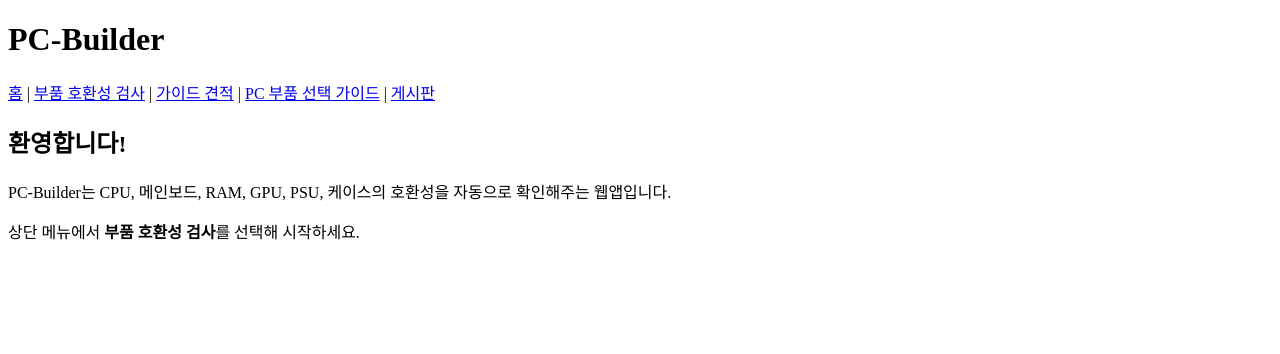
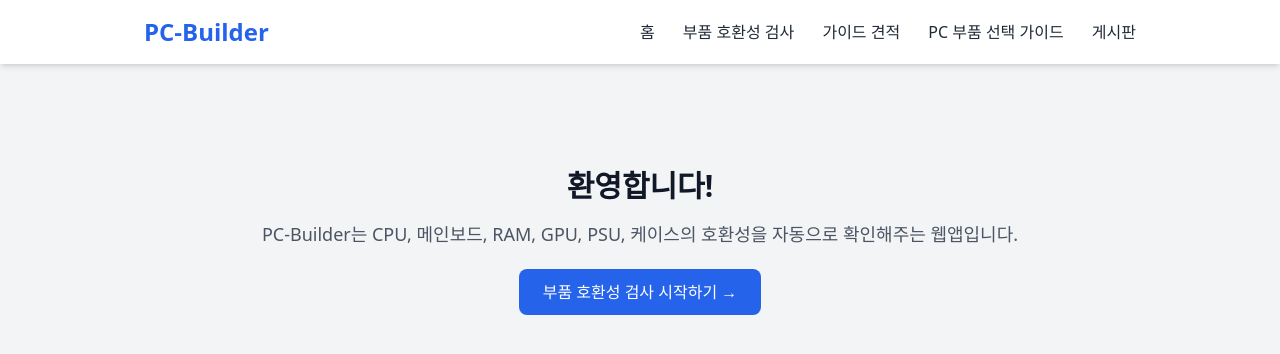
Before and after one commit to jyh8633/pc-builder, a plain HTML site: page index.html in a window 1280 px wide. Drawn offline with nearby package versions, Linux system fonts and the light colour scheme.

Commit message:
Update index.html

```diff
--- a/index.html
+++ b/index.html
@@ -1,23 +1,35 @@
 <!DOCTYPE html>
 <html lang="ko">
 <head>
-  <meta charset="UTF-8">
+  <meta charset="UTF-8" />
+  <meta name="viewport" content="width=device-width, initial-scale=1.0" />
   <title>PC-Builder</title>
+  <script src="https://cdn.tailwindcss.com"></script>
 </head>
-<body>
-  <h1>PC-Builder</h1>
-  <nav>
-    <a href="index.html">홈</a> |
-    <a href="compatibility.html">부품 호환성 검사</a> |
-    <a href="#">가이드 견적</a> |
-    <a href="#">PC 부품 선택 가이드</a> |
-    <a href="#">게시판</a>
-  </nav>
+<body class="bg-gray-100 text-gray-800">
+  <!-- 헤더 -->
+  <header class="bg-white shadow-md">
+    <div class="max-w-5xl mx-auto flex justify-between items-center p-4">
+      <h1 class="text-2xl font-bold text-blue-600">PC-Builder</h1>
+      <nav class="space-x-6">
+        <a href="index.html" class="hover:text-blue-600 font-medium">홈</a>
+        <a href="compatibility.html" class="hover:text-blue-600 font-medium">부품 호환성 검사</a>
+        <a href="#" class="hover:text-blue-600 font-medium">가이드 견적</a>
+        <a href="#" class="hover:text-blue-600 font-medium">PC 부품 선택 가이드</a>
+        <a href="#" class="hover:text-blue-600 font-medium">게시판</a>
+      </nav>
+    </div>
+  </header>
 
-  <main>
-    <h2>환영합니다!</h2>
-    <p>PC-Builder는 CPU, 메인보드, RAM, GPU, PSU, 케이스의 호환성을 자동으로 확인해주는 웹앱입니다.</p>
-    <p>상단 메뉴에서 <strong>부품 호환성 검사</strong>를 선택해 시작하세요.</p>
+  <!-- 본문 -->
+  <main class="max-w-4xl mx-auto text-center mt-20 p-6">
+    <h2 class="text-3xl font-bold mb-4 text-gray-900">환영합니다!</h2>
+    <p class="text-lg text-gray-600 mb-8">
+      PC-Builder는 CPU, 메인보드, RAM, GPU, PSU, 케이스의 호환성을 자동으로 확인해주는 웹앱입니다.
+    </p>
+    <a href="compatibility.html" class="bg-blue-600 text-white px-6 py-3 rounded-lg hover:bg-blue-700 transition">
+      부품 호환성 검사 시작하기 →
+    </a>
   </main>
 </body>
 </html>
```
